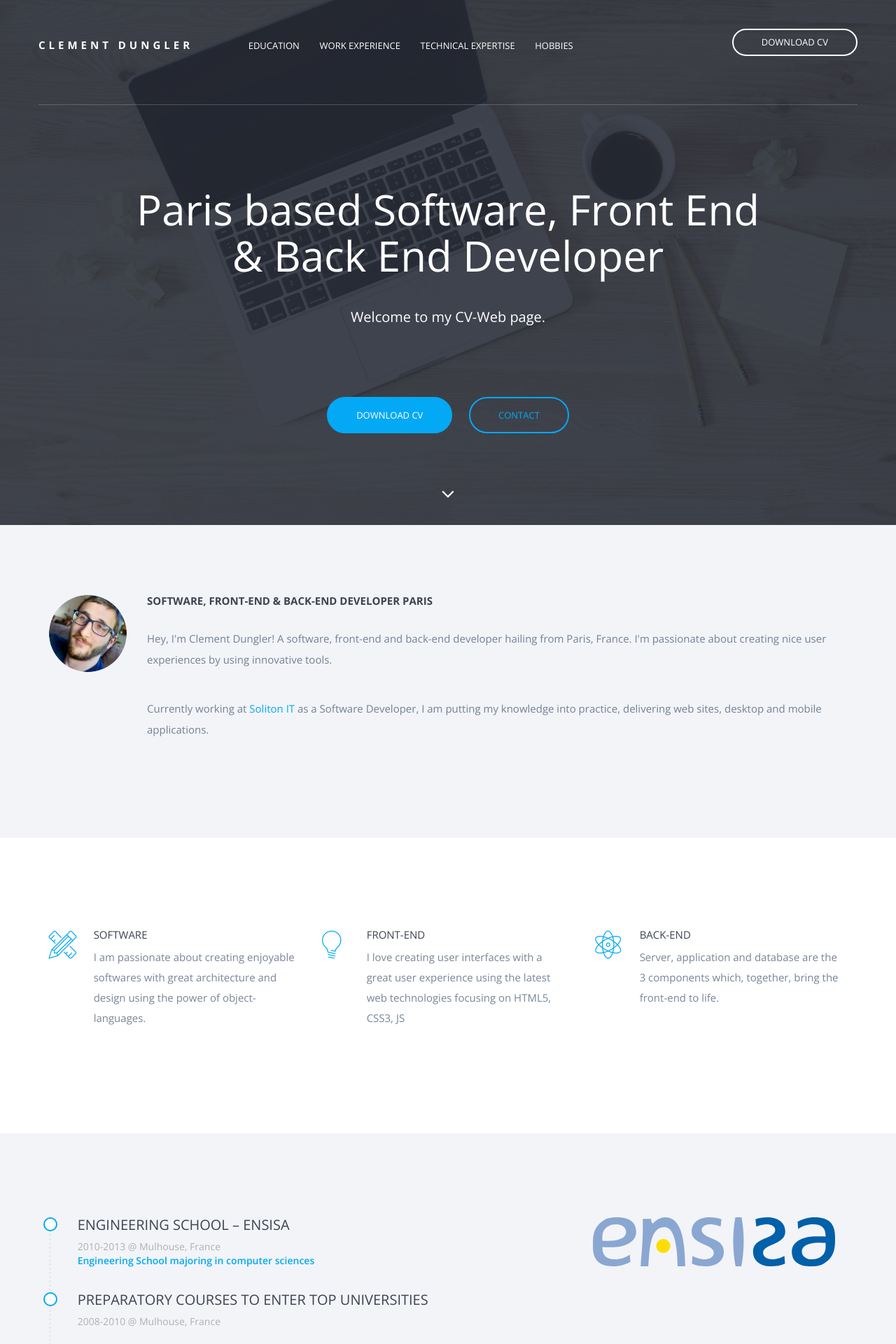
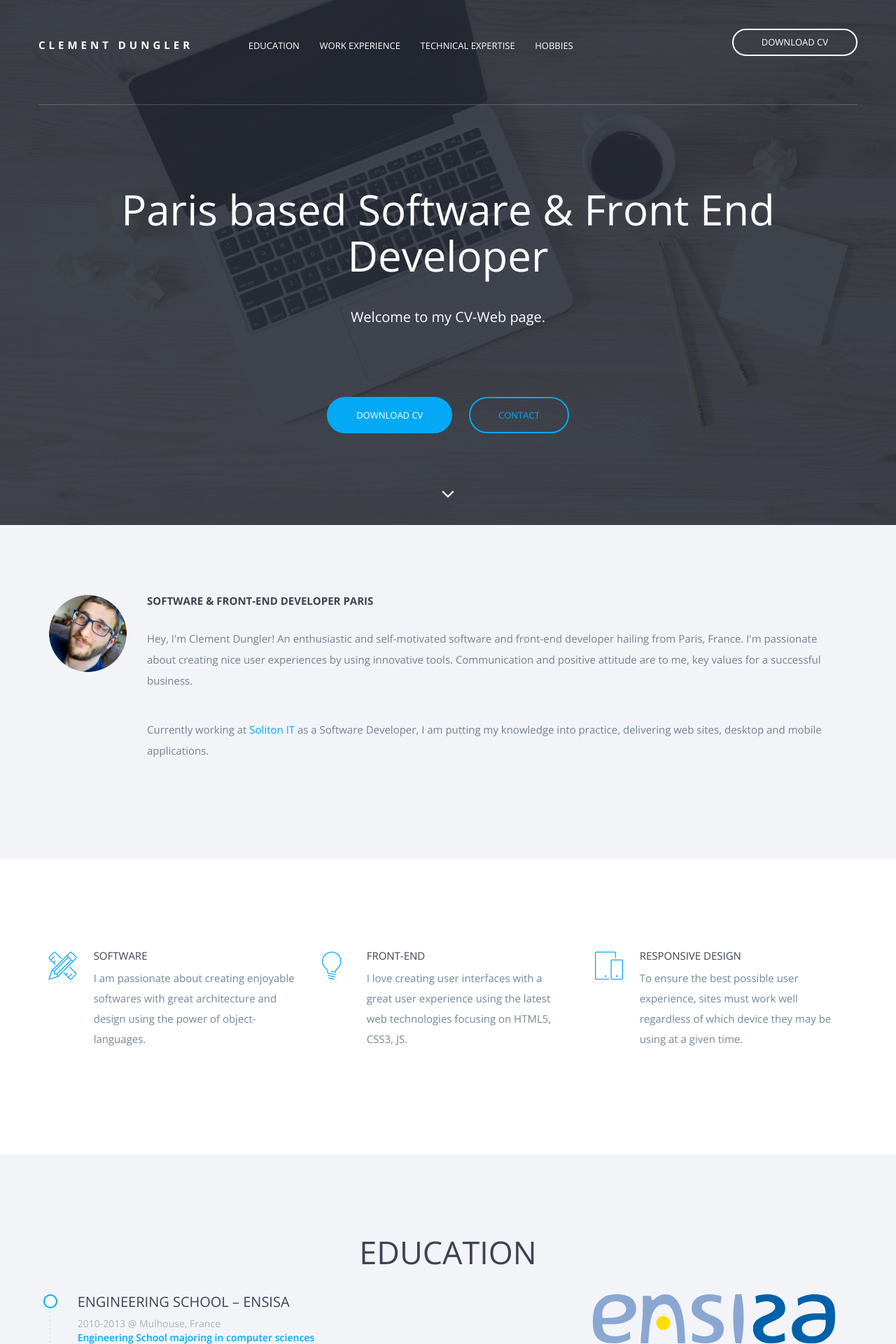
Before and after one commit to tooppaaa/cv-site, a PHP site: page / in a window 1280 px wide. Shown: the top 1920 px of the page at 70% size. Run offline with PHP 8.4, Linux system fonts and the light colour scheme; some libraries are stand-ins or nearby versions.

Commit message:
Wording changes

```diff
--- a/css/styles.css
+++ b/css/styles.css
@@ -305,7 +305,8 @@ Waypoinsts
 .fadeInLeft,
 .fadeInRight,
 .bounceInDown,
-.slideInLeft {
+.slideInLeft,
+.zoomIn {
   visibility: visible; }
 
 /* ==========================================================================
@@ -1257,3 +1258,11 @@ Time line
 .cd-icon {
   line-height: 40px;
   color: #03A9F4; }
+
+.section-header {
+  line-height: 40px;
+  font-size: 45px;
+  text-align: center;
+  padding-bottom: 20px;
+  text-transform: uppercase;
+  margin-top: 0px; }
--- a/home.html
+++ b/home.html
@@ -2,7 +2,10 @@
 <!--[if lt IE 7]>      <html class="no-js lt-ie9 lt-ie8 lt-ie7" lang=""> <![endif]-->
 <!--[if IE 7]>         <html class="no-js lt-ie9 lt-ie8" lang=""> <![endif]-->
 <!--[if IE 8]>         <html class="no-js lt-ie9" lang=""> <![endif]-->
-<!--[if gt IE 8]><!--> <html class="no-js" lang=""> <!--<![endif]-->
+<!--[if gt IE 8]><!-->
+<html class="no-js" lang="">
+<!--<![endif]-->
+
 <head>
   <meta charset="utf-8">
   <!--<meta http-equiv="X-UA-Compatible" content="IE=edge,chrome=1">-->
@@ -24,6 +27,7 @@
   <link rel="stylesheet" href="//maxcdn.bootstrapcdn.com/font-awesome/4.5.0/css/font-awesome.min.css">
   <script src="js/vendor/modernizr-2.8.3-respond-1.4.2.min.js"></script>
 </head>
+
 <body id="top">
   <!--[if lt IE 8]>
     <p class="browserupgrade">You are using an <strong>outdated</strong> browser. Please <a href="http://browsehappy.com/">upgrade your browser</a> to improve your experience.</p>
@@ -32,7 +36,11 @@
     <section class="navigation">
       <header>
         <div class="header-content">
-                    <div class="logo"><a href="#"><p>CLEMENT DUNGLER</p></a></div>
+          <div class="logo">
+            <a href="#">
+              <p>CLEMENT DUNGLER</p>
+            </a>
+          </div>
           <div class="header-nav">
             <nav>
               <ul class="primary-nav">
@@ -56,7 +64,7 @@
       <div class="row">
         <div class="col-md-10 col-md-offset-1">
           <div class="hero-content text-center">
-                        <h1>Paris based Software, Front End & Back End Developer</h1>
+            <h1>Paris based Software &amp; Front End Developer</h1>
             <p class="intro">Welcome to my CV-Web page.</p>
             <a href="document/resume.pdf" target="_blank" class="btn btn-fill btn-large btn-margin-right">Download CV</a>
             <a href="mailto:clementdungler@gmail.com" class="btn btn-accent btn-large">Contact</a>
@@ -73,8 +81,8 @@
           <div class="avatar">
             <img src="img/my-face.png" alt="Clement DUNGLER" width="111" height="110" class="img-circle">
           </div>
-    						<h1>SOFTWARE, FRONT-END &amp; BACK-END DEVELOPER PARIS</h1>
-                <p>Hey, I'm Clement Dungler! A software, front-end and back-end developer hailing from Paris, France. I'm passionate about creating nice user experiences by using innovative tools.</p>
+          <h1>SOFTWARE &amp; FRONT-END DEVELOPER PARIS</h1>
+          <p>Hey, I'm Clement Dungler! An enthusiastic and self-motivated software and front-end developer hailing from Paris, France. I'm passionate about creating nice user experiences by using innovative tools. Communication and positive attitude are to me, key values for a successful business.</p>
           <p>Currently working at <a href="http://www.solitonit.com/" class="domain">Soliton IT</a> as a Software Developer, I am putting my knowledge into practice, delivering web sites, desktop and mobile applications.</p>
         </div>
       </div>
@@ -98,16 +106,16 @@
           </div>
           <div class="intro-content">
             <h5>Front-end</h5>
-                        <p>I love creating user interfaces with a great user experience using the latest web technologies focusing on HTML5, CSS3, JS</p>
+            <p>I love creating user interfaces with a great user experience using the latest web technologies focusing on HTML5, CSS3, JS.</p>
           </div>
         </div>
         <div class="col-md-4 intro-feature">
           <div class="intro-icon">
-                        <span data-icon="&#xe046;" class="icon"></span>
+            <span data-icon="&#xe000;" class="icon"></span>
           </div>
           <div class="intro-content last">
-                        <h5>Back-end</h5>
-                        <p>Server, application and database are the 3 components which, together, bring the front-end to life.</p>
+            <h5>Responsive design</h5>
+            <p>To ensure the best possible user experience, sites must work well regardless of which device they may be using at a given time.</p>
           </div>
         </div>
       </div>
@@ -117,6 +125,7 @@
     <div class="container">
       <div class="row">
         <div class="col-md-12">
+          <h3 class="section-header">Education</h3>
                         <div class="education-stack">
                           <div class="education-item">
                               <div class="circle"></div>
@@ -163,6 +172,7 @@
         <div class="container">
             <div class="row">
                 <div class="col-md-12">
+                    <h3 class="section-header">Experience</h3>
                         <div class="work-experience-stack">
                           <div class="work-experience-item">
                               <div class="circle"></div>
@@ -174,7 +184,7 @@
                                   <div class="description">
                                     <h6>Front-end, back-end development</h6>
                                     <ul class="fa-ul">
-                                      <li><i class="fa-li fa fa-check-square"></i>Creation and deployment of the company support website. Front-end is built using material design concepts. Back-end is a Microsoft .NET Web API <a href="https://www.solitonsupport.com" target="blank">link</a>
+                                      <li><i class="fa-li fa fa-check-square"></i>Creation and deployment of the company support website. Front-end is built using material design concepts. Back-end is a Microsoft .NET Web API <a href="http://178.21.237.178:8080" target="blank">link</a>
                                       </li>
                                       <li><i class="fa-li fa fa-check-square"></i>Refactoring of the company website. Multi-language, responsive design <a href="http://www.solitonit.com" target="blank">link</a>
                                       </li>
@@ -225,8 +235,8 @@
                               <div class="row">
                                 <div class="col-md-8 work-experience-item-content work-experience-wp3-left">
                                   <h5>AMES (Aircraft Maintenance Engineering Services)</h5>
+                                  <div class="dates">Holidays 2011 - 2012 @ Saint-Louis, France</div>
                                   <div class="position">Engineer assistant</div>
-                                  <div class="dates">Holidays 2011 - 2012 @ Saint-Louis, France</div>
                                   <ul class="fa-ul">
                                     <li><i class="fa-li fa fa-check-square"></i>Development of Java application, modification of Joomla web site
                                     </li>
@@ -246,6 +256,7 @@
     </section>
     <section class="technical-expertise" id="technical-expertise">
       <div class="container">
+          <h3 class="section-header">Expertise</h3>
         <div class="row">
           <div class="col-md-4">
             <h2>Languages</h2>
@@ -494,7 +505,7 @@
                 <div class="col-md-7">
                   <div class="contact">
                     <h1>GET IN TOUCH</h1>
-                    <p>If you're looking for a Software, Front-End or Back-end Developer for your next project, let’s talk.</p>
+                    <p>If you're looking for a software or front-end developer for your next project, let’s talk.</p>
                     <a href="mailto:clementdungler@gmail.com" class="btn btn-ghost btn-accent btn-small">Contact</a>
                   </div>
                     <div class="footer-links">
--- a/js/scripts.js
+++ b/js/scripts.js
@@ -13,7 +13,7 @@ $(document).ready(function() {
 		offset: '75%'
 	});
 	$('.wp3').waypoint(function() {
-		$('.wp3').addClass('animated fadeInRight');
+		$('.wp3').addClass('animated zoomIn');
 	}, {
 		offset: '75%'
 	});
--- a/sass/styles.scss
+++ b/sass/styles.scss
@@ -212,7 +212,8 @@ Waypoinsts
 .fadeInLeft,
 .fadeInRight,
 .bounceInDown,
-.slideInLeft {
+.slideInLeft,
+.zoomIn {
   visibility: visible;
 }
 /* ==========================================================================
@@ -1267,3 +1268,12 @@ Time line
   line-height: 40px;
   color: $accent-color;
 }
+
+.section-header{
+  line-height: 40px;
+  font-size: 45px;
+  text-align:center;
+  padding-bottom:20px;
+  text-transform: uppercase;
+  margin-top:0px;
+}
```
Also changed, not shown: sass/partials/_layout.scss (line endings or trailing spaces), 1 other file. Lines whose indentation alone changed are shown as unchanged.
